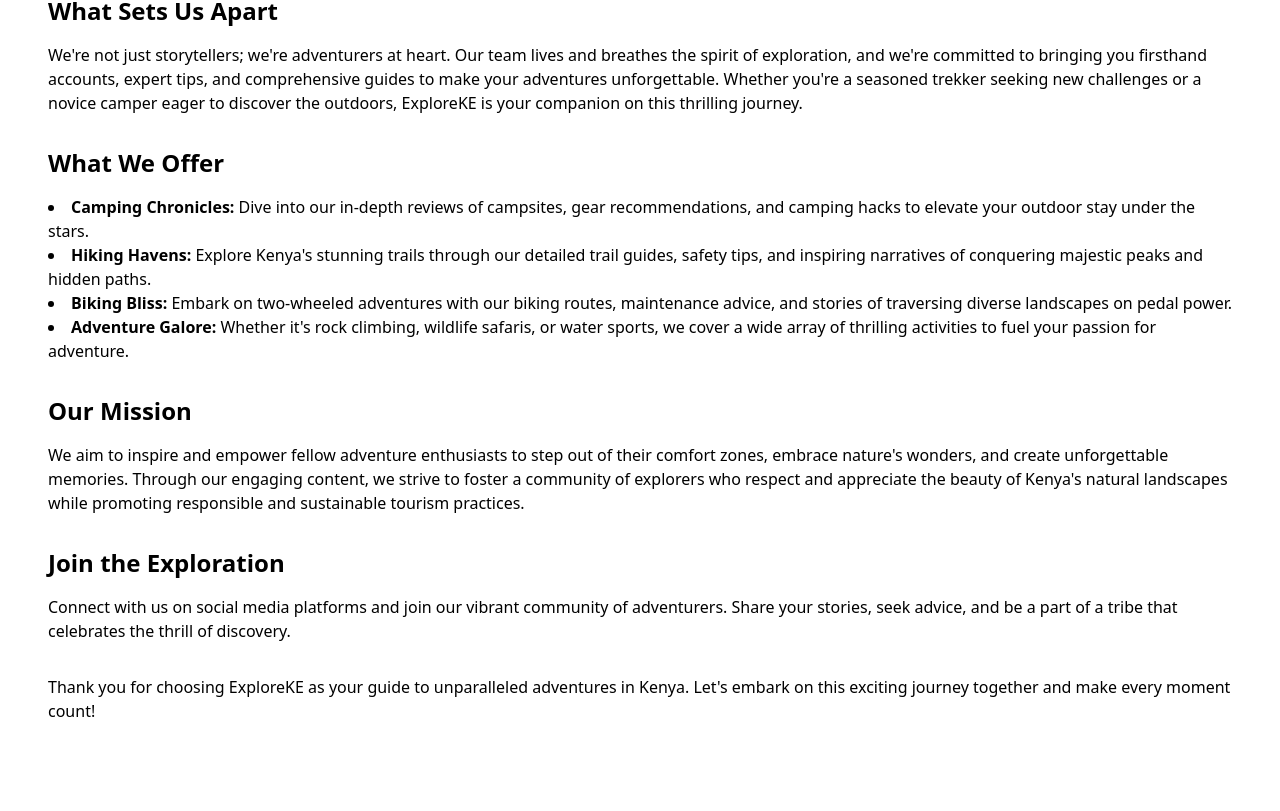
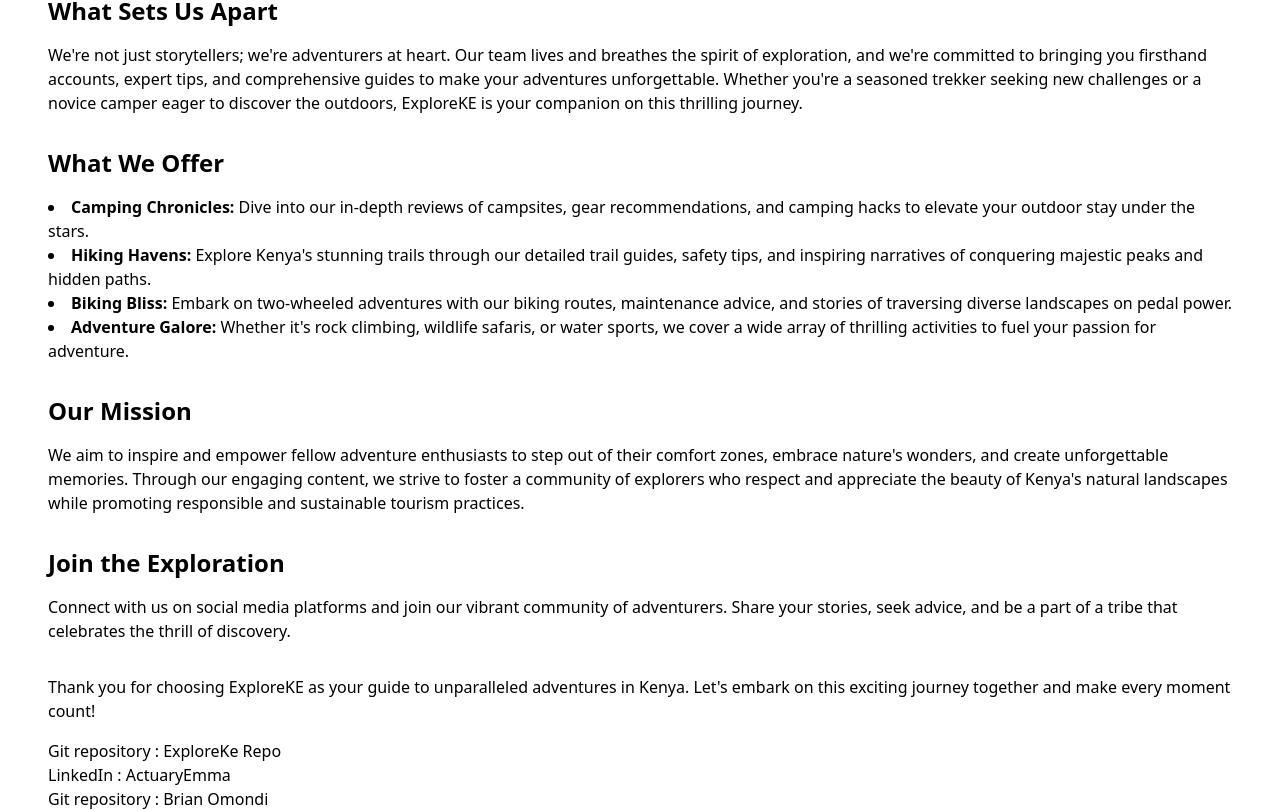
Before and after one commit to ActuaryEmma/ExploreKE, a React (Create React App) app in the folder client/: page /about in a window 1280 px wide. Shown: the part 445-1256 px from the top of the page. Before the commit the page ends 1184 px from the top, so only its background shows below. Built offline with nearby package versions, Linux system fonts and the light colour scheme; no server answers.

Commit message:
added the git and linkedin portfolio

```diff
--- a/client/src/about/About.js
+++ b/client/src/about/About.js
@@ -1,5 +1,6 @@
 import React from "react"
 import "./about.css"
+import {Link} from 'react-router-dom'
 
 function About(){
     return(
@@ -45,6 +46,13 @@
             <p class=" mb-4">
                 Thank you for choosing ExploreKE as your guide to unparalleled adventures in Kenya. Let's embark on this exciting journey together and make every moment count!
             </p>
+            <p>Git repository : <a href="https://github.com/ActuaryEmma/ExploreKE" target="_blank">ExploreKe Repo</a></p>
+            <p>LinkedIn : <a href="https://www.linkedin.com/in/emma-nyakio/" target="_blank">ActuaryEmma</a></p>
+            <p>Git repository : <a href="" target="_blank">Brian Omondi</a></p>
+
+
+
+
             </div>
         </div>
 
```
